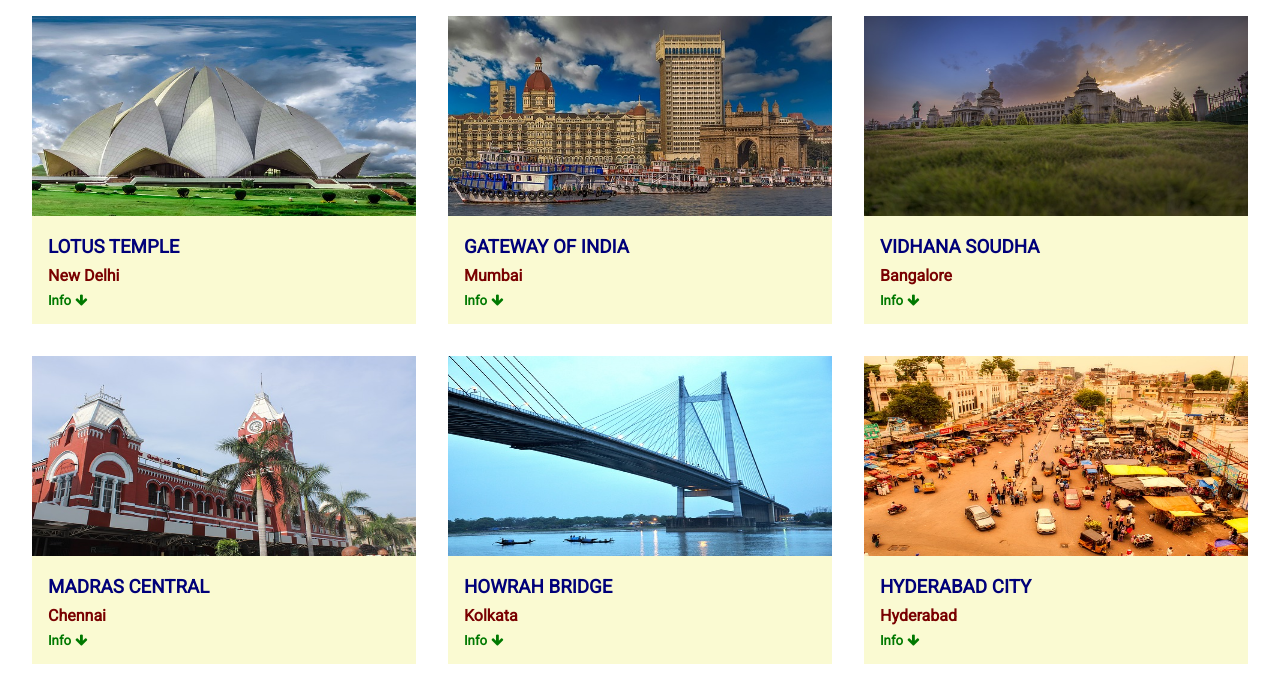
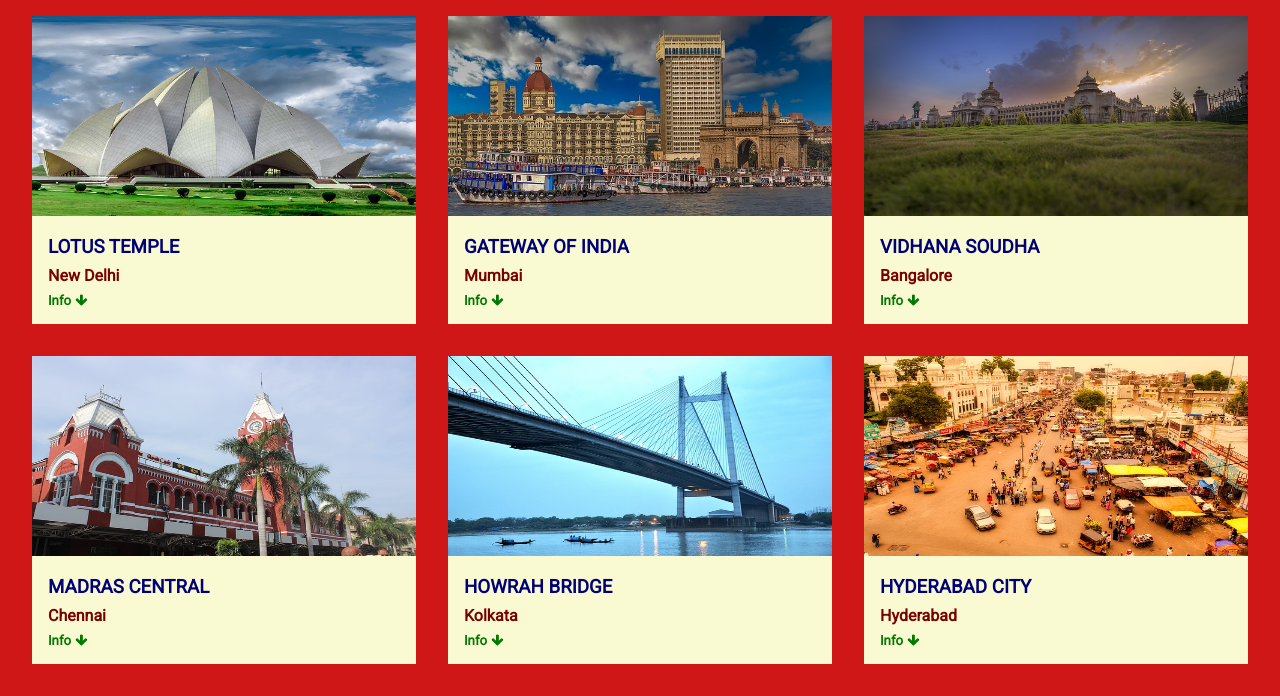
Before and after one commit to goutamaskeladi/city-tour, a React app: page / in a window 1280 px wide. Shown: the part 116-812 px from the top of the page. Built offline with nearby package versions, Linux system fonts and the light colour scheme.

```diff
--- a/src/index.scss
+++ b/src/index.scss
@@ -6,6 +6,7 @@
 
 body {
     font-family: 'Roboto', sans-serif;
+    background: #CF1717;
 }
 
 $navBarBackground : #000000;
```
Also changed, not shown: dist/public/img/bangalore.jpg (added), dist/public/img/chennai.jpg (added), dist/public/img/delhi.jpg (added), dist/public/img/hyderabad.jpg (added), dist/public/img/kolkatta.jpg (added), dist/public/img/mumbai.jpg (added).
